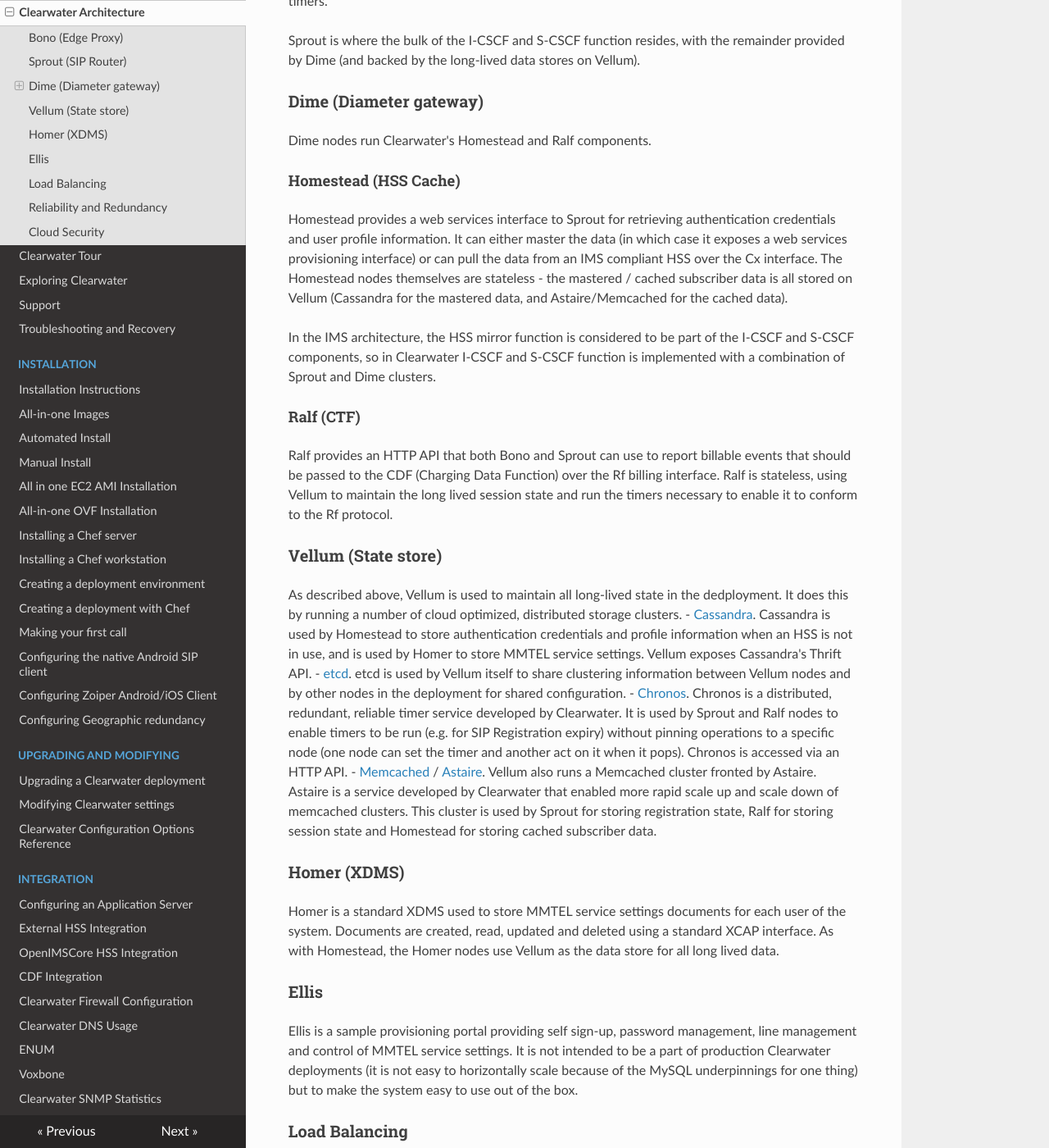
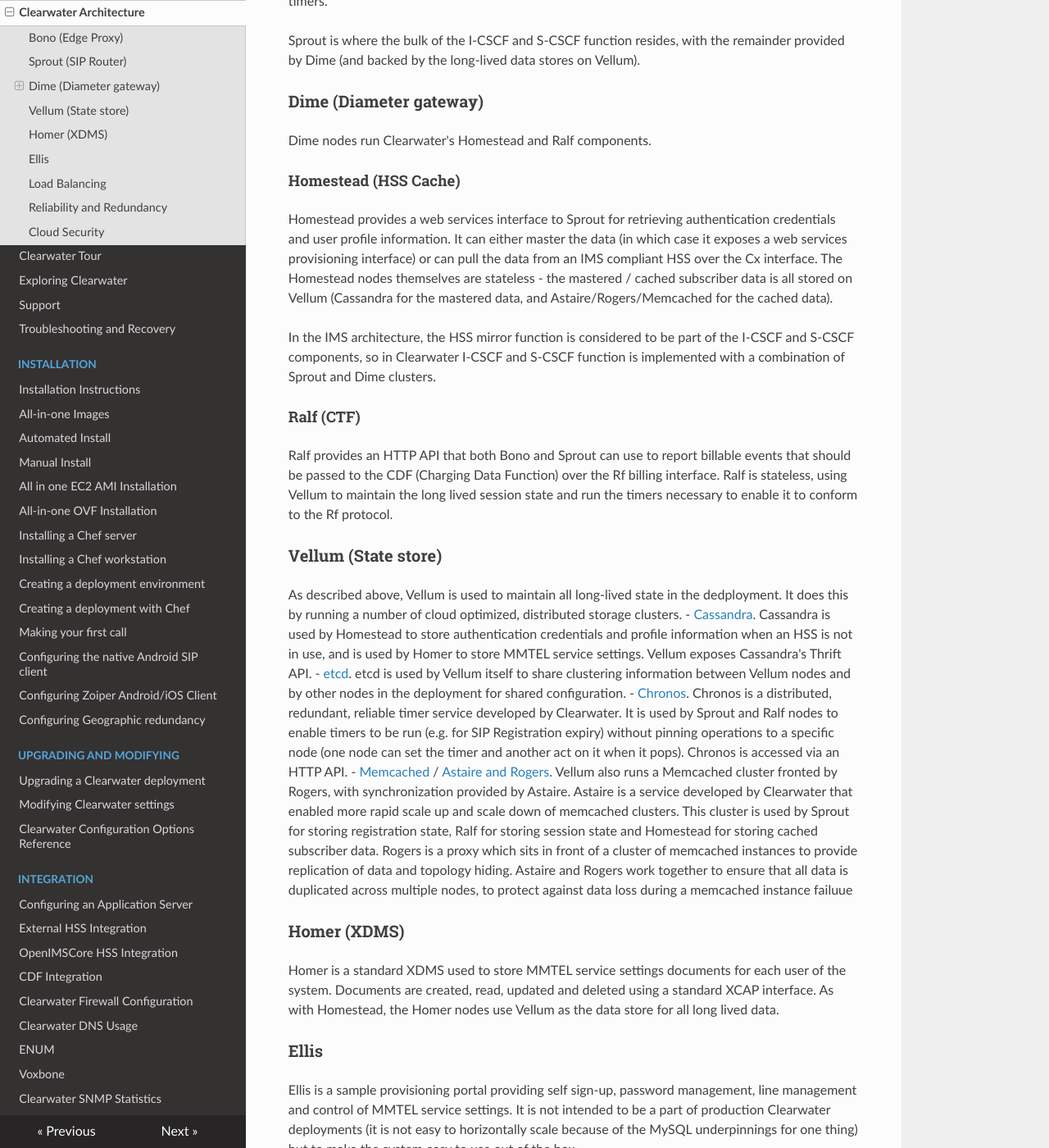
Before and after one commit to Metaswitch/clearwater-readthedocs, an MkDocs documentation site: the page built from docs/Clearwater_Architecture.md, in a window 1280 px wide and 1400 px high, scrolled down 1697 px. Shown: the whole window at 82% size. Built offline with MkDocs 1.6.1, drawn with Linux system fonts in a browser that asks for light colours; nearby versions of some CDN libraries; old or Windows-style settings are respelled for this version of MkDocs.

Commit message:
Update references due to astaire/rogers split

```diff
--- a/docs/Clearwater_Architecture.md
+++ b/docs/Clearwater_Architecture.md
@@ -35,7 +35,7 @@ Dime nodes run Clearwater's Homestead and Ralf components.
 
 #### Homestead (HSS Cache)
 
-Homestead provides a web services interface to Sprout for retrieving authentication credentials and user profile information.  It can either master the data (in which case it exposes a web services provisioning interface) or can pull the data from an IMS compliant HSS over the Cx interface.  The Homestead nodes themselves are stateless - the mastered / cached subscriber data is all stored on Vellum (Cassandra for the mastered data, and Astaire/Memcached for the cached data).
+Homestead provides a web services interface to Sprout for retrieving authentication credentials and user profile information.  It can either master the data (in which case it exposes a web services provisioning interface) or can pull the data from an IMS compliant HSS over the Cx interface.  The Homestead nodes themselves are stateless - the mastered / cached subscriber data is all stored on Vellum (Cassandra for the mastered data, and Astaire/Rogers/Memcached for the cached data).
 
 In the IMS architecture, the HSS mirror function is considered to be part of the I-CSCF and S-CSCF components, so in Clearwater I-CSCF and S-CSCF function is implemented with a combination of Sprout and Dime clusters.
 
@@ -49,7 +49,7 @@ As described above, Vellum is used to maintain all long-lived state in the dedpl
 - [Cassandra](http://cassandra.apache.org/).  Cassandra is used by Homestead to store authentication credentials and profile information when an HSS is not in use, and is used by Homer to store MMTEL service settings.  Vellum exposes Cassandra's Thrift API.
 - [etcd](https://github.com/coreos/etcd).  etcd is used by Vellum itself to share clustering information between Vellum nodes and by other nodes in the deployment for shared configuration.
 - [Chronos](https://github.com/Metaswitch/chronos).  Chronos is a distributed, redundant, reliable timer service developed by Clearwater.  It is used by Sprout and Ralf nodes to enable timers to be run (e.g. for SIP Registration expiry)  without pinning operations to a specific node (one node can set the timer and another act on it when it pops).  Chronos is accessed via an HTTP API.
-- [Memcached](https://memcached.org/) / [Astaire](https://github.com/Metaswitch/astaire).  Vellum also runs a Memcached cluster fronted by Astaire.  Astaire is a service developed by Clearwater that enabled more rapid scale up and scale down of memcached clusters. This cluster is used by Sprout for storing registration state, Ralf for storing session state and Homestead for storing cached subscriber data.
+- [Memcached](https://memcached.org/) / [Astaire and Rogers](https://github.com/Metaswitch/astaire).  Vellum also runs a Memcached cluster fronted by Rogers, with synchronization provided by Astaire.  Astaire is a service developed by Clearwater that enabled more rapid scale up and scale down of memcached clusters. This cluster is used by Sprout for storing registration state, Ralf for storing session state and Homestead for storing cached subscriber data. Rogers is a proxy which sits in front of a cluster of memcached instances to provide replication of data and topology hiding. Astaire and Rogers work together to ensure that all data is duplicated across multiple nodes, to protect against data loss during a memcached instance failuue
 
 ### Homer (XDMS)
 
```
Also changed, not shown: docs/Clearwater_Configuration_Options_Reference.md (+1 -1 lines), docs/Clearwater_IP_Port_Usage.md (+1 -1 lines), docs/Geographic_redundancy.md (+3 -3 lines).
